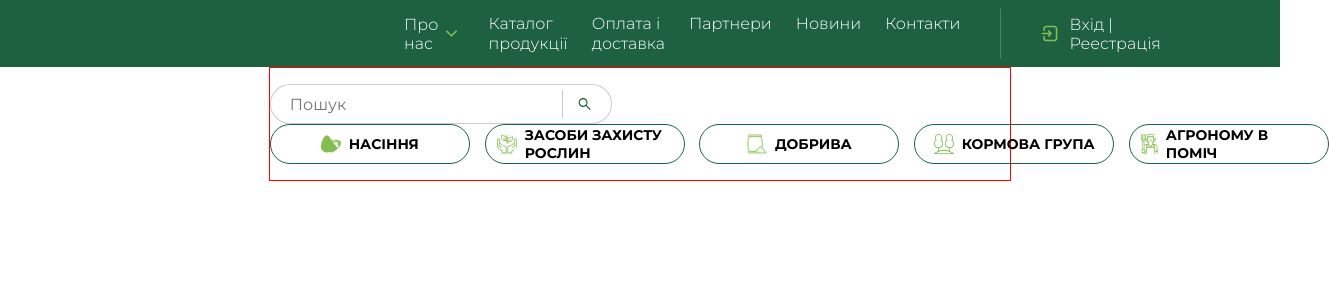
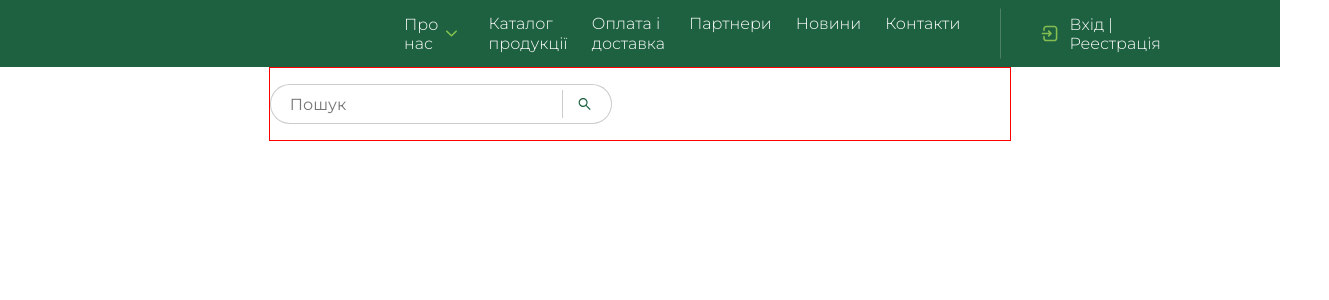
Before and after one commit to gracebir/catalog-app, a React (Create React App) app: page / in a window 1280 px wide. Shown: the top 300 px of the page, 1329 px wide, since content can reach past the window. Built offline with nearby package versions, Linux system fonts and the light colour scheme.

Commit message:
finish up the badge

```diff
--- a/src/App.tsx
+++ b/src/App.tsx
@@ -1,9 +1,6 @@
 import styled from "styled-components";
-import Badge from "./components/Badge";
 import Navbar from "./components/Navbar";
 import Searchinput from "./components/Searchinput";
-import Seed4 from './assets/seed4.svg'
-import { badgedata } from "./data";
 
 const Main = styled.main`
   margin: 0 auto;
@@ -12,23 +9,12 @@ const Main = styled.main`
   border: 1px red solid;
 `
 
-const Div = styled.div`
-display: flex;
-gap: 2%;
-`
-
 function App() {
   return (
     <>
       <Navbar/>
       <Main>
         <Searchinput/>
-        <Div>
-          {badgedata.map((badge, i)=>(
-            <Badge Icon={badge.Icon} text={badge.text}/>
-          ))}
-        </Div>
-
       </Main>
     </>
   );
--- a/src/components/Badge/Badgestyled.tsx
+++ b/src/components/Badge/Badgestyled.tsx
@@ -6,7 +6,7 @@ export const BadgeContainer = styled.div`
     justify-content: center;
     min-width: 12.5em;
     gap: .5rem;
-    padding: 0 .7rem;
+    padding: 0.2em 1.3rem;
     height: 2.5em;
     border: 1px solid var(--color-dark-green);
     border-radius: 20px;
```
